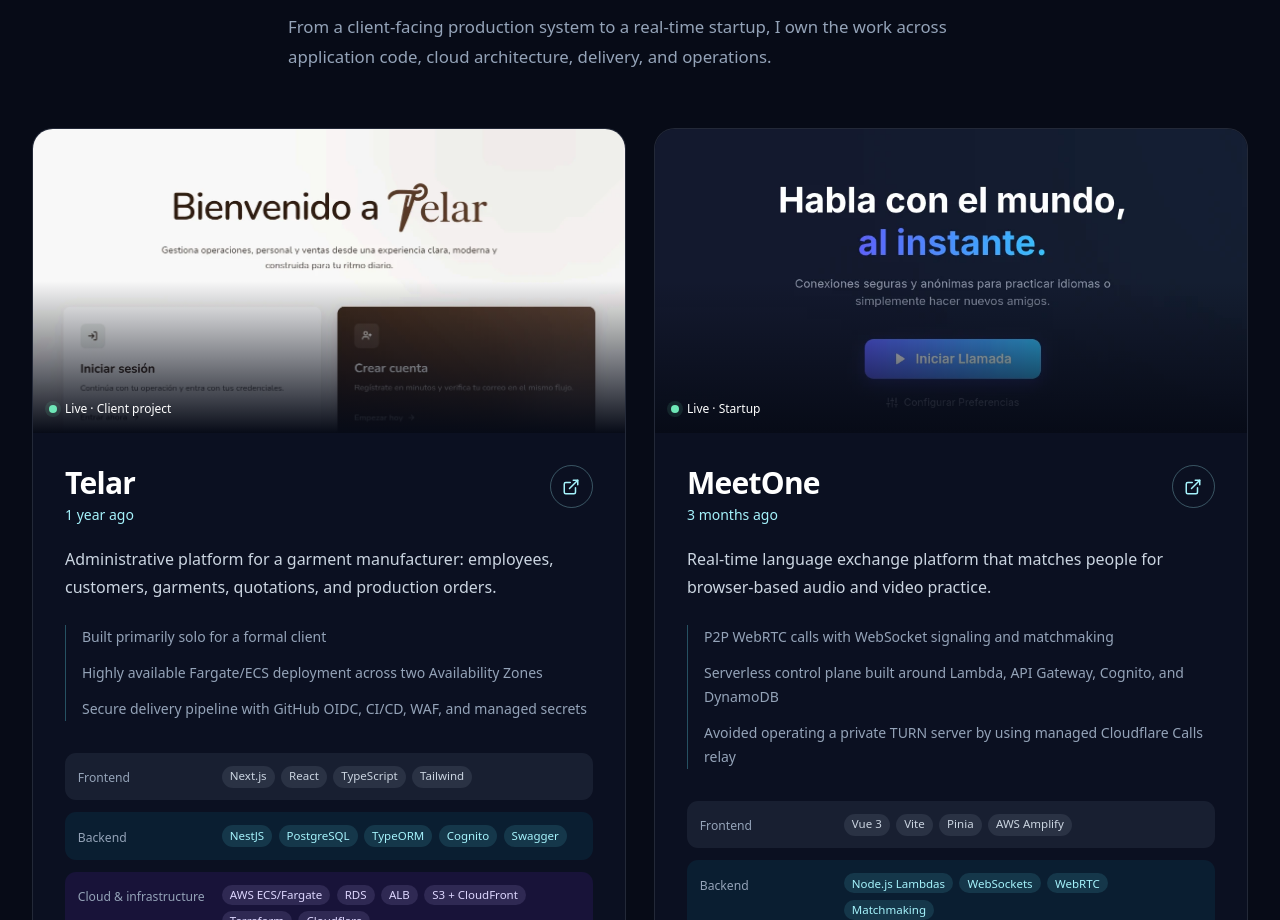
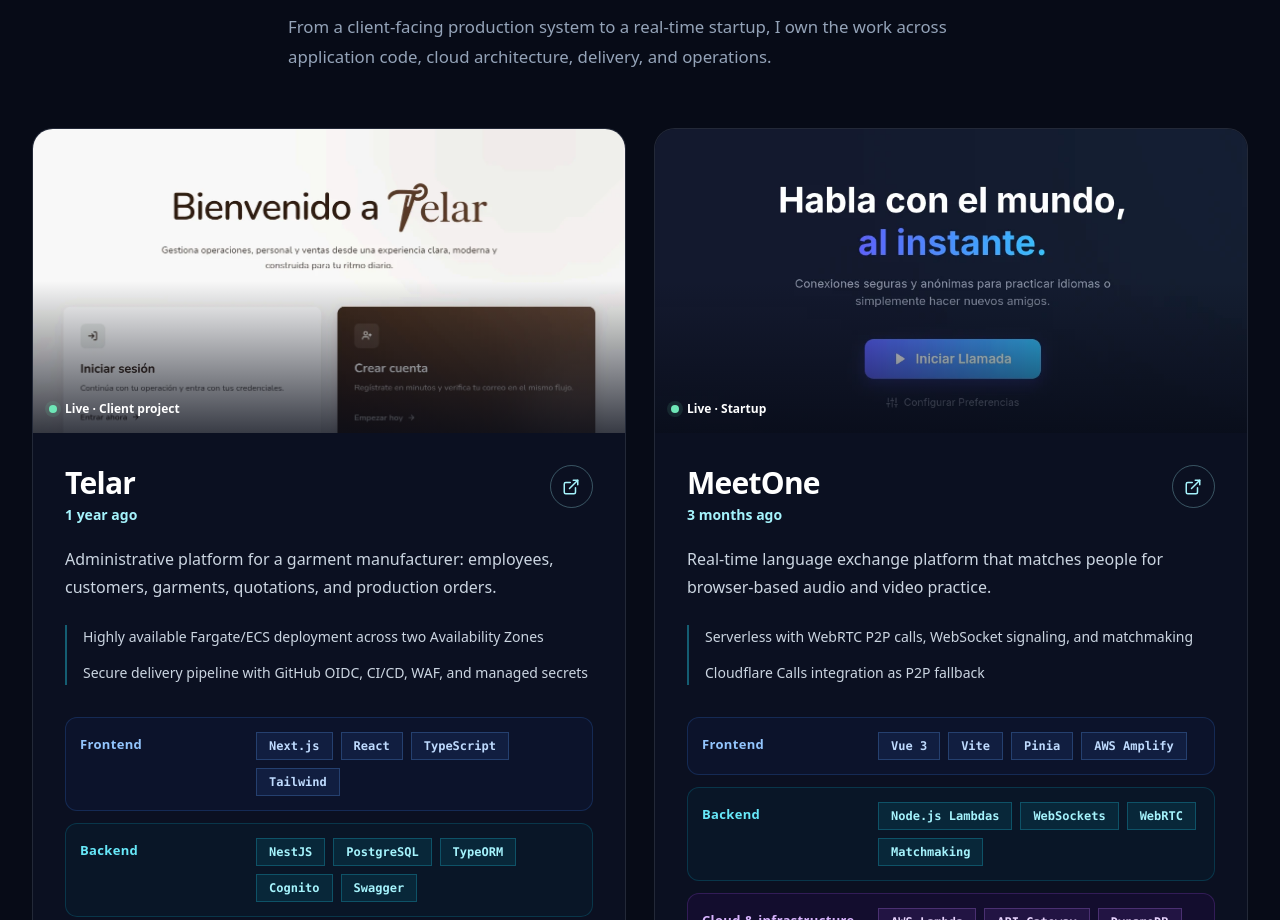
Before and after one commit to devEddu17x/devEddu17x, a Next.js app in the folder page/: page / in a window 1280 px wide. Shown: the part 1880-2800 px from the top of the page. Built offline with nearby package versions, Linux system fonts and the light colour scheme.

Commit message:
feat: redesign project cards with enhanced UI and update portfolio content including a new resume file.

```diff
--- a/page/components/ProjectsSection.tsx
+++ b/page/components/ProjectsSection.tsx
@@ -5,16 +5,22 @@ import { ArrowUpRight, ExternalLink, Code2 } from "lucide-react"
 import { useLanguage } from "@/hooks/useLanguageContext"
 import { portfolioContent } from "@/lib/portfolio-content"
 
-function ProjectVisual({ project, hint }: { project: { name: string; imagePath: string; imageAlt: string; status: string }; hint: string }) {
+function ProjectVisual({ project, hint }: { project: { name: string; imagePath: string; imageAlt: string; status: string; demo: string }; hint: string }) {
   const [hasImage, setHasImage] = useState(true)
 
   return (
-    <div className="project-visual">
+    <a
+      href={project.demo}
+      target="_blank"
+      rel="noopener noreferrer"
+      className="group/img relative block project-visual overflow-hidden cursor-pointer"
+      aria-label={`Open ${project.name} live demo`}
+    >
       {hasImage && (
         <img
           src={project.imagePath}
           alt={project.imageAlt}
-          className="h-full w-full object-cover"
+          className="h-full w-full object-cover transition-transform duration-700 ease-out group-hover/img:scale-105"
           onError={() => setHasImage(false)}
         />
       )}
@@ -26,12 +32,17 @@ function ProjectVisual({ project, hint }: { project: { name: string; imagePath:
           <p className="relative mt-1 max-w-xs text-center text-xs text-slate-400">{hint} <code>public{project.imagePath}</code></p>
         </div>
       )}
-      <div className="absolute inset-0 bg-gradient-to-t from-[#070b17] via-transparent to-transparent" />
+      <div className="absolute inset-0 bg-gradient-to-t from-[#070b17] via-transparent to-transparent opacity-80 group-hover/img:opacity-60 transition-opacity duration-300" />
+
       <div className="absolute bottom-4 left-4 flex items-center gap-2">
         <span className="status-dot" />
-        <span className="text-xs font-medium text-white">{project.status}</span>
+        <span className="text-xs font-semibold text-white">{project.status}</span>
       </div>
-    </div>
+
+      <div className="absolute top-4 right-4 flex items-center gap-1.5 rounded-full border border-white/20 bg-slate-950/80 px-3.5 py-1.5 text-xs font-semibold text-cyan-300 opacity-0 backdrop-blur-md transition-all duration-300 group-hover/img:opacity-100 group-hover/img:translate-y-0 -translate-y-1 shadow-lg">
+        <span>{project.name} ↗</span>
+      </div>
+    </a>
   )
 }
 
@@ -55,7 +66,7 @@ export default function ProjectsSection() {
               <div className="flex flex-wrap items-start justify-between gap-4">
                 <div>
                   <h3 className="text-3xl font-semibold tracking-tight text-white">{project.name}</h3>
-                  <p className="mt-1 text-sm text-cyan-200">{project.duration}</p>
+                  <p className="mt-1 text-sm font-semibold text-cyan-200">{project.duration}</p>
                 </div>
                 <a
                   href={project.demo}
@@ -68,34 +79,60 @@ export default function ProjectsSection() {
                 </a>
               </div>
               <p className="mt-5 leading-7 text-slate-300">{project.description}</p>
-              <ul className="mt-6 space-y-3 border-l border-cyan-300/30 pl-4 text-sm leading-6 text-slate-400">
+              <ul className="mt-6 space-y-3 border-l-2 border-cyan-400/40 pl-4 text-sm leading-6 text-slate-300 font-medium">
                 {project.impact.map((line) => <li key={line}>{line}</li>)}
               </ul>
-              <div className="mt-8 grid gap-3">
+
+              {/* Prominent Stack Section */}
+              <div className="mt-8 space-y-3">
                 {[
-                  [content.projects.stack.frontend, project.frontend, "stack-row stack-row-frontend"],
-                  [content.projects.stack.backend, project.backend, "stack-row stack-row-backend"],
-                  [content.projects.stack.cloud, project.cloud, "stack-row stack-row-cloud"],
-                ].map(([label, technologies, className]) => (
-                  <div key={label as string} className={className as string}>
-                    <p>{label as string}</p>
-                    <div>
-                      {(technologies as string[]).map((technology) => (
-                        <span key={technology}>{technology}</span>
+                  {
+                    label: content.projects.stack.frontend,
+                    techs: project.frontend,
+                    containerClass: "border border-blue-500/20 bg-blue-950/20 hover:border-blue-500/40",
+                    labelClass: "text-blue-300 font-bold",
+                    pillClass: "border border-blue-400/25 bg-blue-500/10 text-blue-200 hover:border-blue-400/50 hover:bg-blue-500/20 hover:text-white",
+                  },
+                  {
+                    label: content.projects.stack.backend,
+                    techs: project.backend,
+                    containerClass: "border border-cyan-500/20 bg-cyan-950/20 hover:border-cyan-500/40",
+                    labelClass: "text-cyan-300 font-bold",
+                    pillClass: "border border-cyan-400/25 bg-cyan-500/10 text-cyan-200 hover:border-cyan-400/50 hover:bg-cyan-500/20 hover:text-white",
+                  },
+                  {
+                    label: content.projects.stack.cloud,
+                    techs: project.cloud,
+                    containerClass: "border border-purple-500/20 bg-purple-950/20 hover:border-purple-500/40",
+                    labelClass: "text-purple-300 font-bold",
+                    pillClass: "border border-purple-400/25 bg-purple-500/10 text-purple-200 hover:border-purple-400/50 hover:bg-purple-500/20 hover:text-white",
+                  },
+                ].map(({ label, techs, containerClass, labelClass, pillClass }) => (
+                  <div key={label} className={`grid grid-cols-1 sm:grid-cols-[10rem_1fr] items-start gap-2.5 sm:gap-4 p-3.5 rounded-xl transition-colors duration-300 ${containerClass}`}>
+                    <p className={`text-xs sm:text-[13px] tracking-wide pt-1 ${labelClass}`}>{label}</p>
+                    <div className="flex flex-wrap gap-2">
+                      {techs.map((tech) => (
+                        <span
+                          key={tech}
+                          className={`rounded-lg px-3 py-1 font-mono text-[12px] font-semibold transition-all duration-200 ${pillClass}`}
+                        >
+                          {tech}
+                        </span>
                       ))}
                     </div>
                   </div>
                 ))}
               </div>
+
               <div className="mt-7 flex flex-wrap items-center gap-x-5 gap-y-3 text-sm">
                 <a
                   href={project.demo}
                   target="_blank"
                   rel="noopener noreferrer"
-                  className="inline-flex items-center gap-1 font-semibold text-cyan-200 hover:text-white"
+                  className="inline-flex items-center gap-1.5 font-bold text-cyan-300 hover:text-white transition-colors"
                 >
                   {content.projects.demo}
-                  <ArrowUpRight size={15} />
+                  <ArrowUpRight size={16} />
                 </a>
                 {project.repos.map((repo) => (
                   <a
@@ -103,7 +140,7 @@ export default function ProjectsSection() {
                     href={repo.href}
                     target="_blank"
                     rel="noopener noreferrer"
-                    className="text-slate-400 hover:text-white"
+                    className="text-slate-400 hover:text-white transition-colors font-medium"
                   >
                     {repo.label}
                   </a>
--- a/page/lib/portfolio-content.ts
+++ b/page/lib/portfolio-content.ts
@@ -81,7 +81,7 @@ export const portfolioContent: Record<PortfolioLanguage, PortfolioContent> = {
     proof: [
       { value: "4+", label: "years building software" },
       { value: "4K+", label: "GitHub contributions" },
-      { value: "02", label: "products owner" },
+      { value: "02", label: "product owner" },
     ],
     projects: {
       eyebrow: "SELECTED WORK",
@@ -96,15 +96,15 @@ export const portfolioContent: Record<PortfolioLanguage, PortfolioContent> = {
         {
           ...commonProjects.telar,
           description: "Administrative platform for a garment manufacturer: employees, customers, garments, quotations, and production orders.",
-          impact: ["Built primarily solo for a formal client", "Highly available Fargate/ECS deployment across two Availability Zones", "Secure delivery pipeline with GitHub OIDC, CI/CD, WAF, and managed secrets"],
+          impact: ["Highly available Fargate/ECS deployment across two Availability Zones", "Secure delivery pipeline with GitHub OIDC, CI/CD, WAF, and managed secrets"],
           frontend: ["Next.js", "React", "TypeScript", "Tailwind"],
           backend: ["NestJS", "PostgreSQL", "TypeORM", "Cognito", "Swagger"],
-          cloud: ["AWS ECS/Fargate", "RDS", "ALB", "S3 + CloudFront", "Terraform", "Cloudflare"],
+          cloud: ["AWS", "ECS/Fargate", "Aurora (PostgreSQL)", "ALB", "S3 + CloudFront", "Terraform", "Cloudflare"],
         },
         {
           ...commonProjects.meetone,
           description: "Real-time language exchange platform that matches people for browser-based audio and video practice.",
-          impact: ["P2P WebRTC calls with WebSocket signaling and matchmaking", "Serverless control plane built around Lambda, API Gateway, Cognito, and DynamoDB", "Avoided operating a private TURN server by using managed Cloudflare Calls relay"],
+          impact: ["Serverless with WebRTC P2P calls, WebSocket signaling, and matchmaking", "Cloudflare Calls integration as P2P fallback"],
           frontend: ["Vue 3", "Vite", "Pinia", "AWS Amplify"],
           backend: ["Node.js Lambdas", "WebSockets", "WebRTC", "Matchmaking"],
           cloud: ["AWS Lambda", "API Gateway", "DynamoDB", "Cognito", "Terraform", "Cloudflare Calls"],
@@ -187,10 +187,10 @@ export const portfolioContent: Record<PortfolioLanguage, PortfolioContent> = {
           duration: "hace 1 año",
           imageAlt: "Interfaz del sistema Telar",
           description: "Plataforma administrativa para una empresa de confección: empleados, clientes, prendas, cotizaciones y órdenes de producción.",
-          impact: ["Desarrollado principalmente de forma individual para un cliente formal", "Despliegue altamente disponible en Fargate/ECS sobre dos Availability Zones", "Pipeline de entrega seguro con GitHub OIDC, CI/CD, WAF y secretos gestionados"],
+          impact: ["Despliegue altamente disponible en Fargate/ECS sobre dos Availability Zones", "Pipeline de entrega seguro con GitHub OIDC, CI/CD, WAF y secretos gestionados"],
           frontend: ["Next.js", "React", "TypeScript", "Tailwind"],
           backend: ["NestJS", "PostgreSQL", "TypeORM", "Cognito", "Swagger"],
-          cloud: ["AWS ECS/Fargate", "RDS", "ALB", "S3 + CloudFront", "Terraform", "Cloudflare"],
+          cloud: ["AWS", "ECS/Fargate", "Aurora (PostgreSQL)", "ALB", "S3 + CloudFront", "Terraform", "Cloudflare"],
         },
         {
           ...commonProjects.meetone,
@@ -198,7 +198,7 @@ export const portfolioContent: Record<PortfolioLanguage, PortfolioContent> = {
           duration: "hace 3 meses",
           imageAlt: "Interfaz de videollamada MeetOne",
           description: "Plataforma de intercambio de idiomas que empareja personas para practicar con audio y video directamente desde el navegador.",
-          impact: ["Llamadas P2P con WebRTC, señalización WebSocket y matchmaking", "Plano de control serverless con Lambda, API Gateway, Cognito y DynamoDB", "Integración de Cloudflare Calls como fallback de P2P"],
+          impact: ["Serverless con llamadas P2P con WebRTC, WebSocket y matchmaking", "Integración de Cloudflare Calls como fallback de P2P"],
           frontend: ["Vue 3", "Vite", "Pinia", "AWS Amplify"],
           backend: ["Lambdas Node.js", "WebSockets", "WebRTC", "Matchmaking"],
           cloud: ["AWS Lambda", "API Gateway", "DynamoDB", "Cognito", "Terraform", "Cloudflare Calls"],
```
